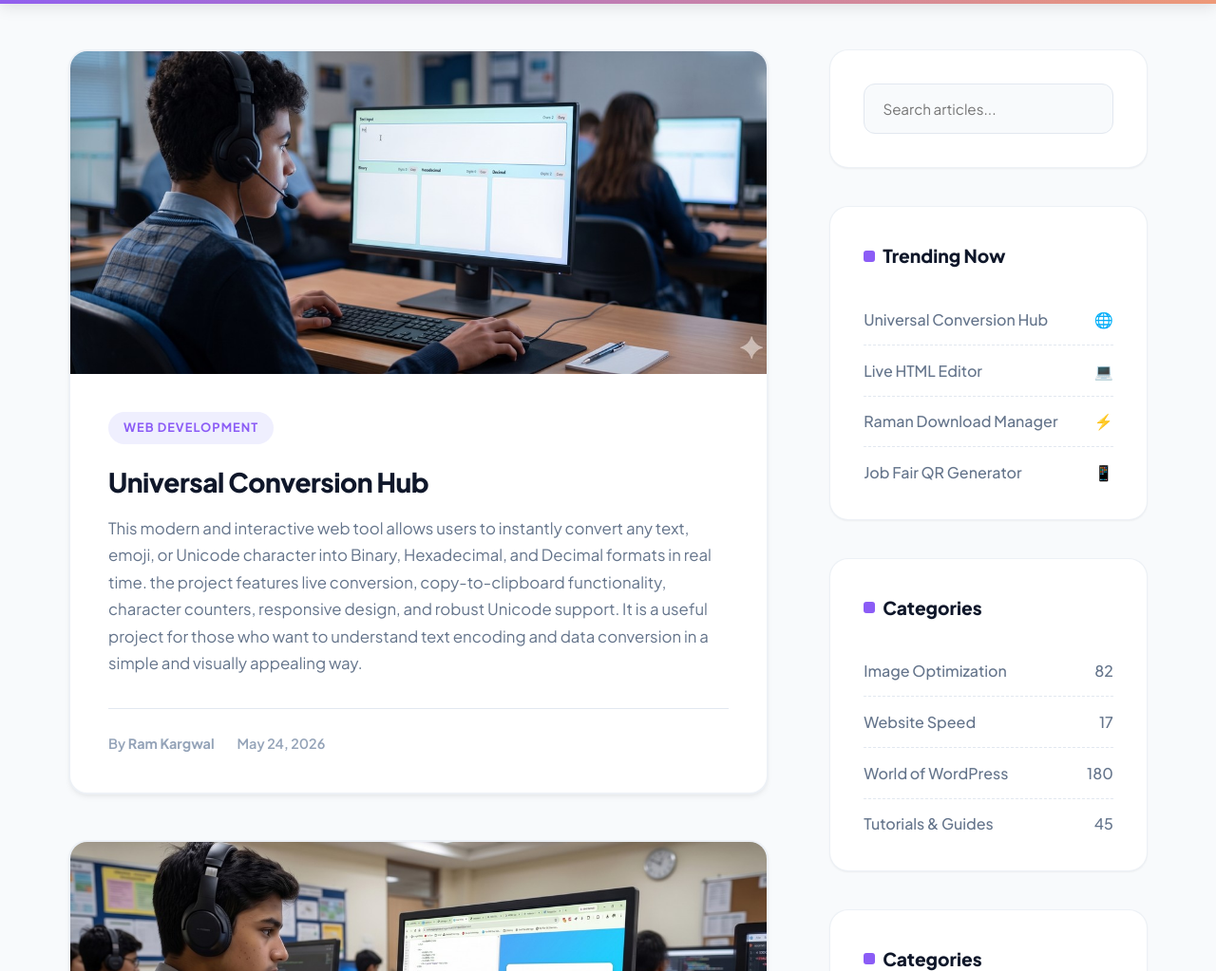
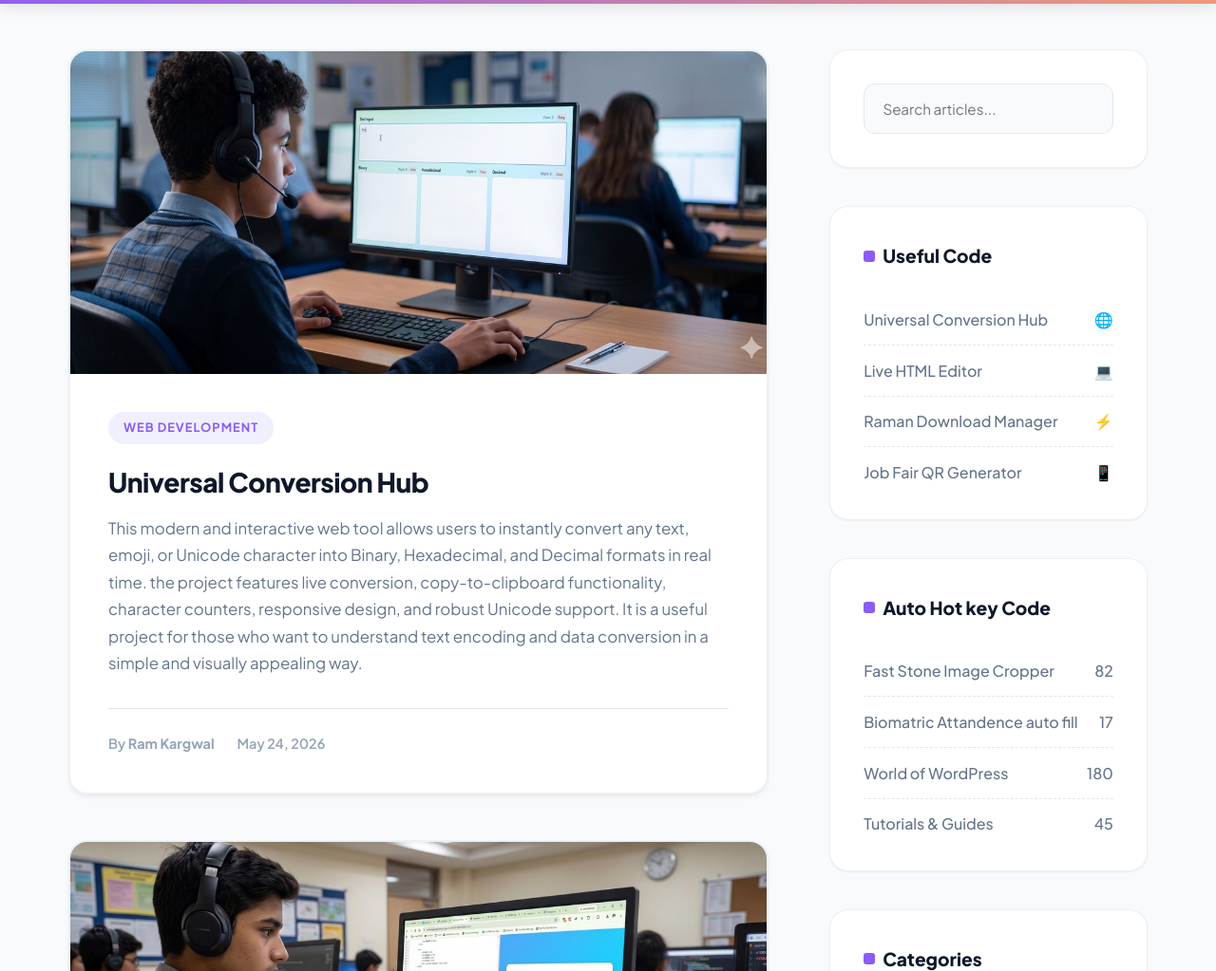
Before and after one commit to sudarshan8555-bit/ramraman, a plain HTML site: page index.html in a window 1280 px wide. Shown: the part 77-1100 px from the top of the page at 95% size. Drawn offline with Linux system fonts and the light colour scheme.

Commit message:
Update index.html

```diff
--- a/index.html
+++ b/index.html
@@ -92,7 +92,7 @@
       </div>
 
       <div class="widget">
-        <h3>Trending Now</h3>
+        <h3>Useful Code</h3>
         <ul class="widget-list">
           <li><a href="pages/Unicode Converter.html">Universal Conversion Hub <span>🌐</span></a></li>
           <li><a href="pages/Live HTML Editor.html">Live HTML Editor <span>💻</span></a></li>
@@ -102,10 +102,10 @@
       </div>
 
       <div class="widget">
-        <h3>Categories</h3>
+        <h3>Auto Hot key Code</h3>
         <ul class="widget-list">
-          <li><a href="#">Image Optimization <span>82</span></a></li>
-          <li><a href="#">Website Speed <span>17</span></a></li>
+          <li><a href="#">Fast Stone Image Cropper <span>82</span></a></li>
+          <li><a href="#">Biomatric Attandence auto fill <span>17</span></a></li>
           <li><a href="#">World of WordPress <span>180</span></a></li>
           <li><a href="#">Tutorials & Guides <span>45</span></a></li>
         </ul>
```
